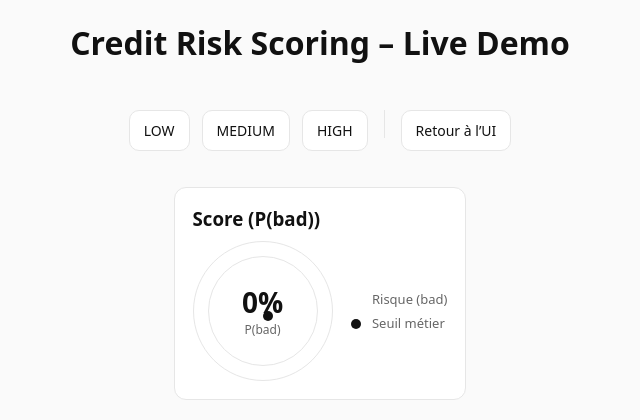
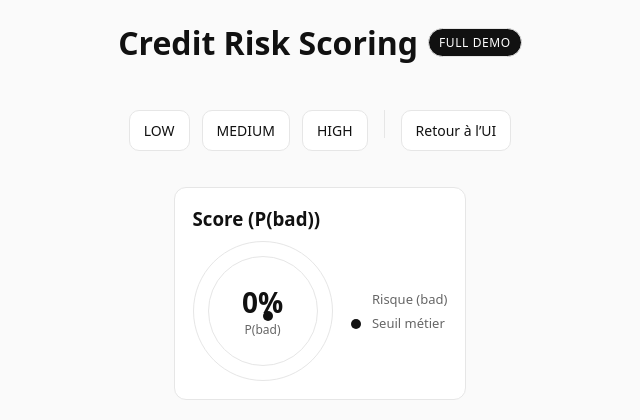
Before and after one commit to fngaha/pdi-credit-risk-ml, a Flask app: template ui/templates/demo_full.html in a window 1280 px wide. Shown: the top 420 px of the page, without its empty margins (320-960 px from the left). Run offline with Flask 3, Linux system fonts and the light colour scheme; the template is opened without the code that fills it, so the values that code supplies are empty; parts of the project's set-up code (start-up, migrations or seed data) failed here and were passed over.

Commit message:
style: highlight active demo level and add full demo badge

```diff
--- a/ui/static/css/style.css
+++ b/ui/static/css/style.css
@@ -371,3 +371,28 @@ input[type="range"] {
   text-decoration: none;
   font-size: 14px;
 }
+
+/* Full demo header badge */
+.demo-header {
+  display: flex;
+  align-items: center;
+  gap: 10px;
+  justify-content: center;
+  flex-wrap: wrap;
+}
+
+.demo-badge {
+  font-size: 12px;
+  padding: 5px 10px;
+  border-radius: 999px;
+  border: 1px solid var(--border);
+  background: #111;
+  color: #fff;
+  letter-spacing: 0.6px;
+}
+
+/* Active state for demo level buttons */
+.btn-secondary.active {
+  background: #111;
+  color: #fff;
+}
--- a/ui/templates/demo_full.html
+++ b/ui/templates/demo_full.html
@@ -24,12 +24,16 @@
 
 <body>
   <div class="fullscreen">
-    <h1>Credit Risk Scoring – Live Demo</h1>
+    <div class="demo-header">
+      <h1>Credit Risk Scoring</h1>
+      <span class="demo-badge">FULL DEMO</span>
+    </div>
+
 
   <div class="demo-nav">
-    <a class="btn-secondary" href="/demo/full/low">LOW</a>
-    <a class="btn-secondary" href="/demo/full/medium">MEDIUM</a>
-    <a class="btn-secondary" href="/demo/full/high">HIGH</a>
+    <a class="btn-secondary {% if current_level == 'low' %}active{% endif %}" href="/demo/full/low">LOW</a>
+    <a class="btn-secondary {% if current_level == 'medium' %}active{% endif %}" href="/demo/full/medium">MEDIUM</a>
+    <a class="btn-secondary {% if current_level == 'high' %}active{% endif %}" href="/demo/full/high">HIGH</a>
 
     <span class="demo-sep"></span>
 
```
